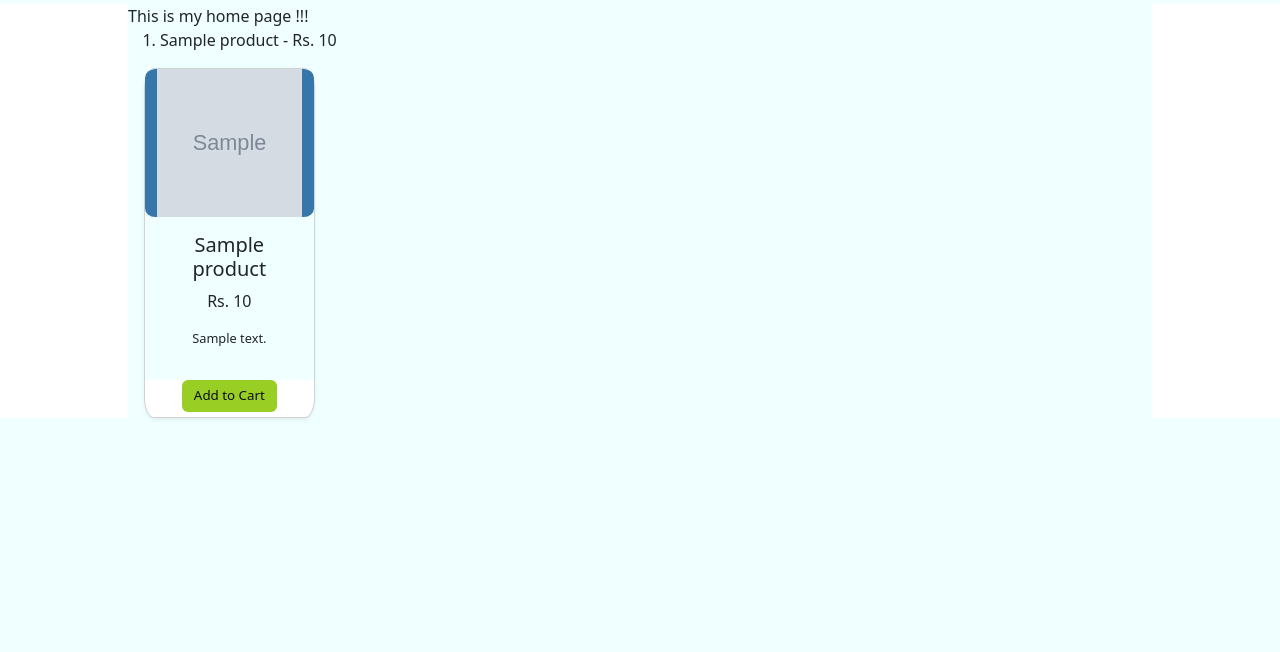
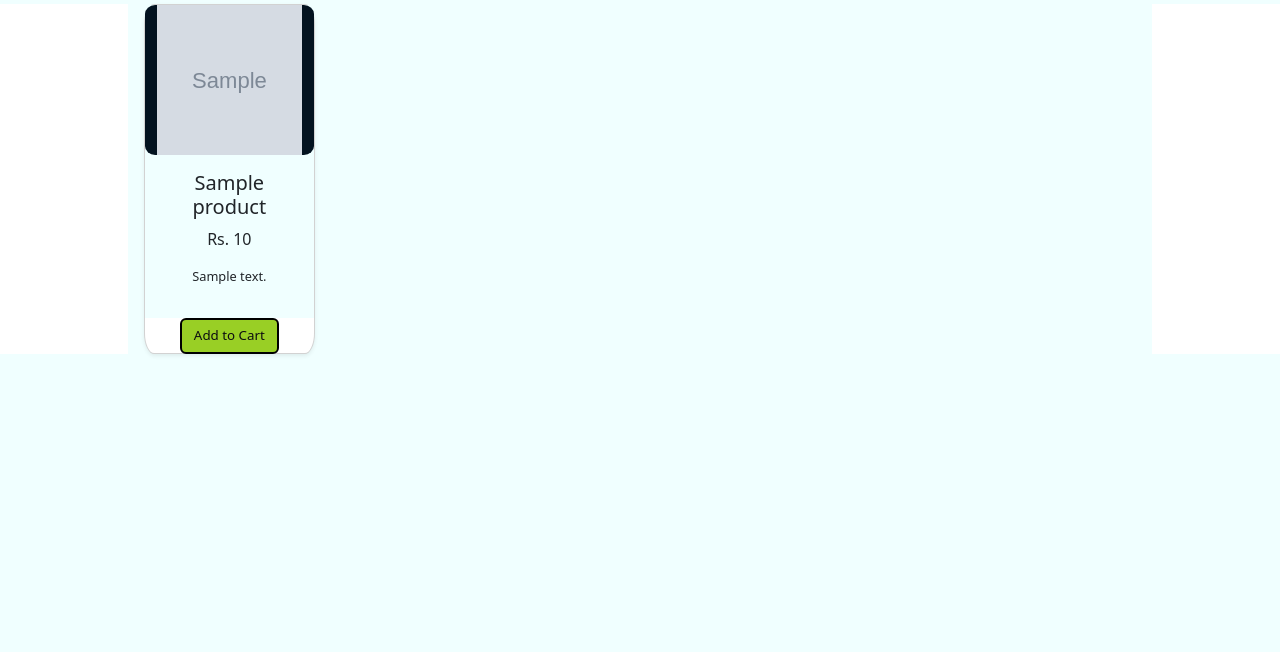
Before and after one commit to venkyTej/shopping, a Django app: page / in a window 1280 px wide. Shown: the part 56-708 px from the top of the page. Run offline with Django 5.2, Linux system fonts and the light colour scheme; tables that the repository leaves empty hold one stand-in row (values such as "Sample post"); grey boxes marked "Sample" are stand-in pictures.

Commit message:
added images to the cart

```diff
--- a/shopping/mainapp/templates/home.html
+++ b/shopping/mainapp/templates/home.html
@@ -1,11 +1,13 @@
 {% extends 'base.html' %}
-
+<!---this is title of the project-->
 {% block title %}
  y Shop | Home
 {% endblock %}
+<!--End project Title-->
 
 {% block content %}
-
+<!---this is  information of cards -->
+ {% comment %}
 This is my home page !!!
 
 <ol>
@@ -15,6 +17,10 @@ This is my home page !!!
 
     {% endfor %}
 </ol>
+{% endcomment %}
+<!--End comment-->
+
+
 
 <div class="container">
     <div class="row">
--- a/shopping/shopping/urls.py
+++ b/shopping/shopping/urls.py
@@ -16,8 +16,15 @@ Including another URLconf
 """
 from django.contrib import admin
 from django.urls import path, include
+# to include media files
+from django.conf import settings
+from django.conf.urls.static import static
 
 urlpatterns = [
     path('admin/', admin.site.urls),
     path('', include('mainapp.urls')),
+
 ]
+
+if settings.DEBUG == True:
+    urlpatterns += static(settings.MEDIA_URL, document_root = settings.MEDIA_ROOT)
--- a/shopping/static/css/style.css
+++ b/shopping/static/css/style.css
@@ -27,10 +27,12 @@ body {
                     .row {
                         height: 50%;
                         img {
-                            height: 100%;
-                            background-color: rgb(55, 118, 169);
+                            height: 150px;
+                            width: 300px;
+                            background-color: rgb(3, 19, 32);
                             color:beige;
                             border-radius: 6%;
+
 
                         }
                         .card-caption {
@@ -44,7 +46,12 @@ body {
                         margin-bottom: 5px;
                         background-color: rgb(153, 207, 37);
                         color: rgb(13, 13, 16);
-                        border:  black;
+                        border:  2px solid black;
+                        overflow: none;
+
+                    }
+                    .btn:hover {
+                        background-color: rgb(143, 133, 147);
                     }
                 }
             }
```
